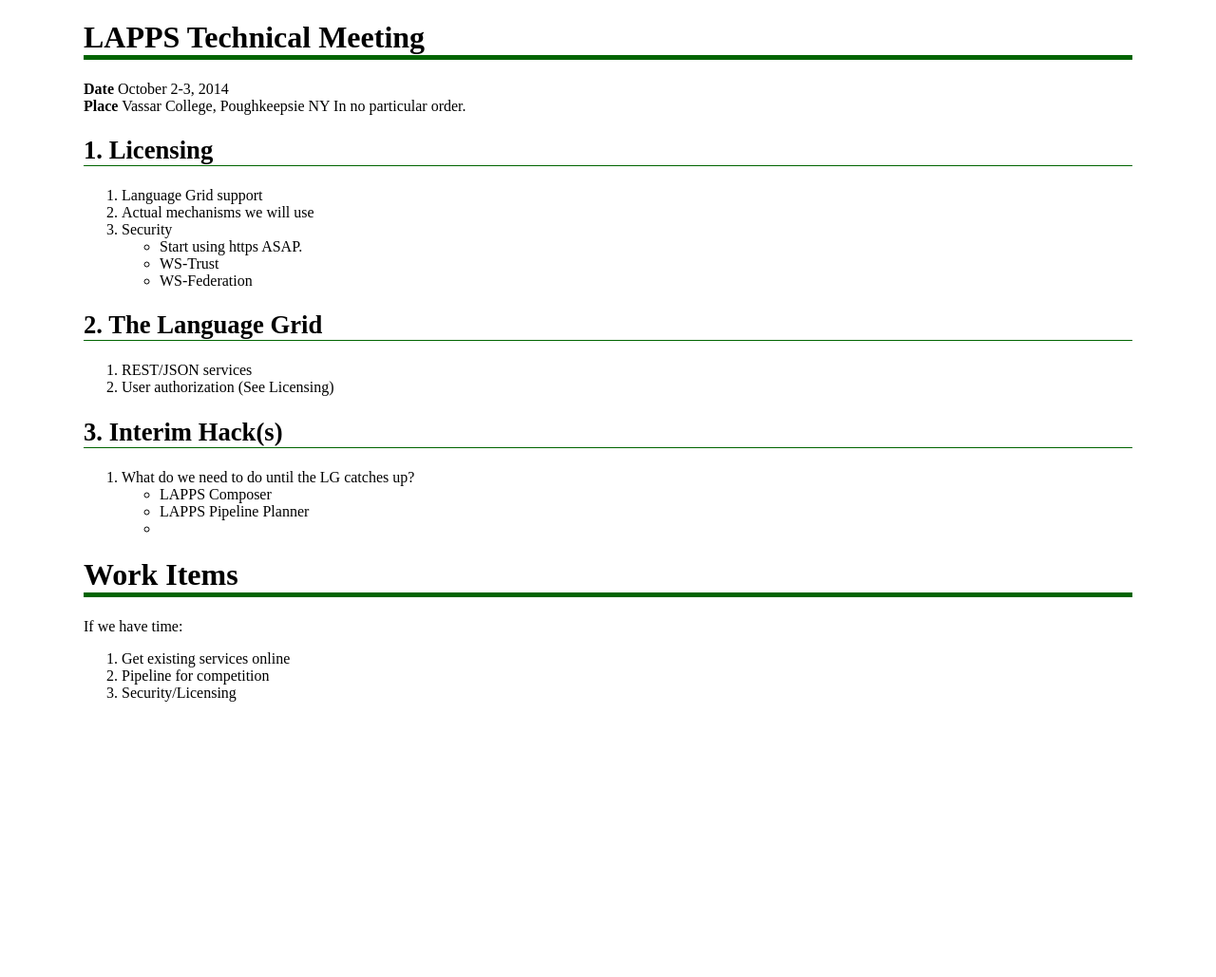
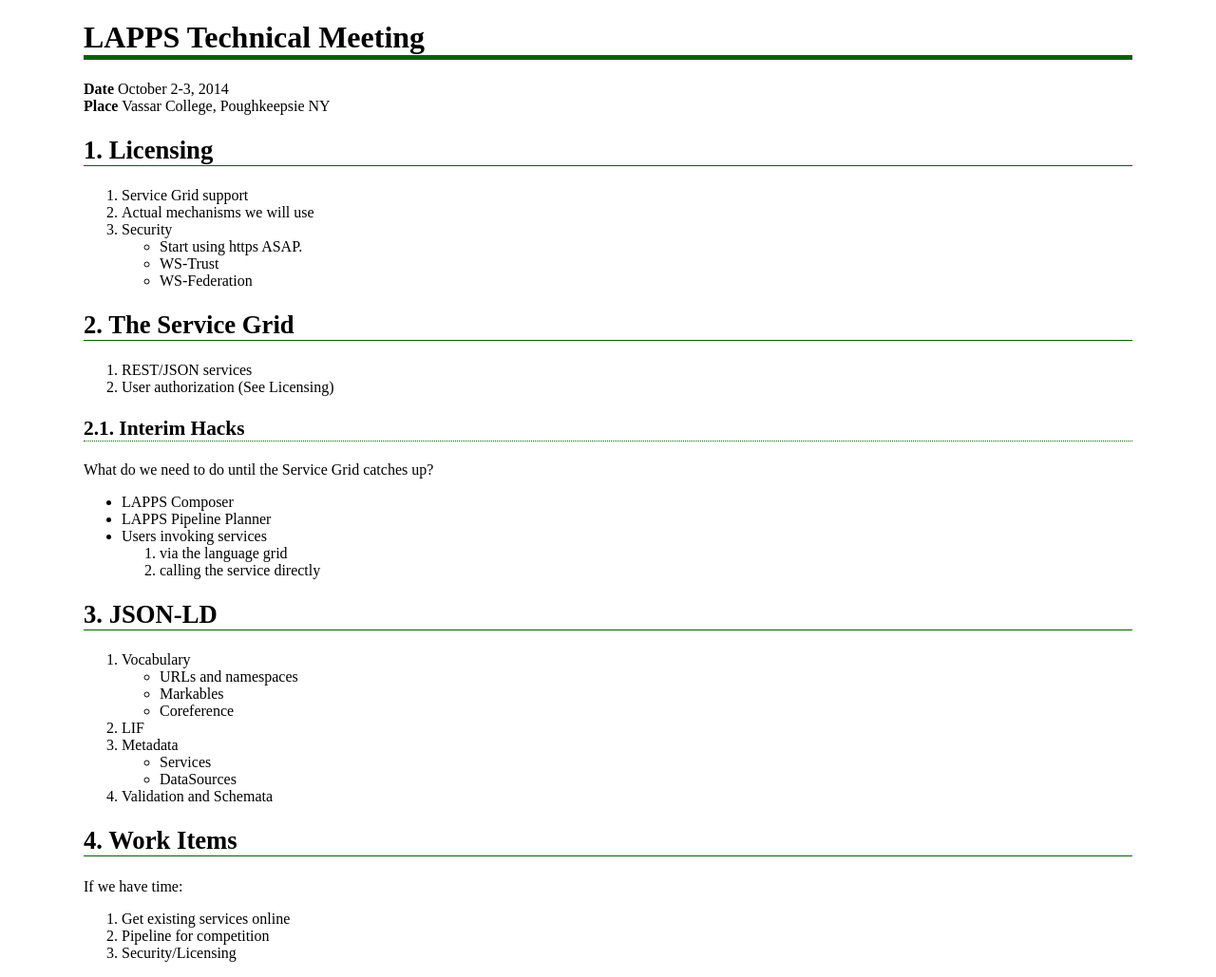
Before and after one commit to lapps/lapps.github.io, a Jekyll site: the page built from TechMeeting2014-10-02.md, in a window 1280 px wide. Shown: the whole page at 95% size. Built offline with Jekyll 4.4.1, drawn with Linux system fonts in a browser that asks for light colours; before the commit the page ends 900 px from its top, so only the background shows below that.

Commit message:
Added startup script. Updated meeting agenda.

```diff
--- a/TechMeeting2014-10-02.md
+++ b/TechMeeting2014-10-02.md
@@ -4,29 +4,42 @@
 ---
 
 **Date** October 2-3, 2014 <br/>
-**Place** Vassar College, Poughkeepsie NY
-In no particular order.
+**Place** Vassar College, Poughkeepsie NY<br/>
 
 ## Licensing
 
-1. Language Grid support
+1. Service Grid support
 1. Actual mechanisms we will use
 1. Security
 	* Start using https ASAP.
 	* WS-Trust
 	* WS-Federation
 
-## The Language Grid
+## The Service Grid
 1. REST/JSON services
 1. User authorization (See Licensing)
 
-## Interim Hack(s)
-1. What do we need to do until the LG catches up?
-	* LAPPS Composer
-	* LAPPS Pipeline Planner
-	*
+### Interim Hacks
+What do we need to do until the Service Grid catches up?
 
-# Work Items
+* LAPPS Composer
+* LAPPS Pipeline Planner
+* Users invoking services
+	1. via the language grid
+	1. calling the service directly
+
+## JSON-LD
+1. Vocabulary
+	* URLs and namespaces
+	* Markables
+	* Coreference
+1. LIF
+1. Metadata
+	* Services
+	* DataSources
+1. Validation and Schemata
+
+## Work Items
 
 If we have time:
 
```
Also changed, not shown: 1 other file.
